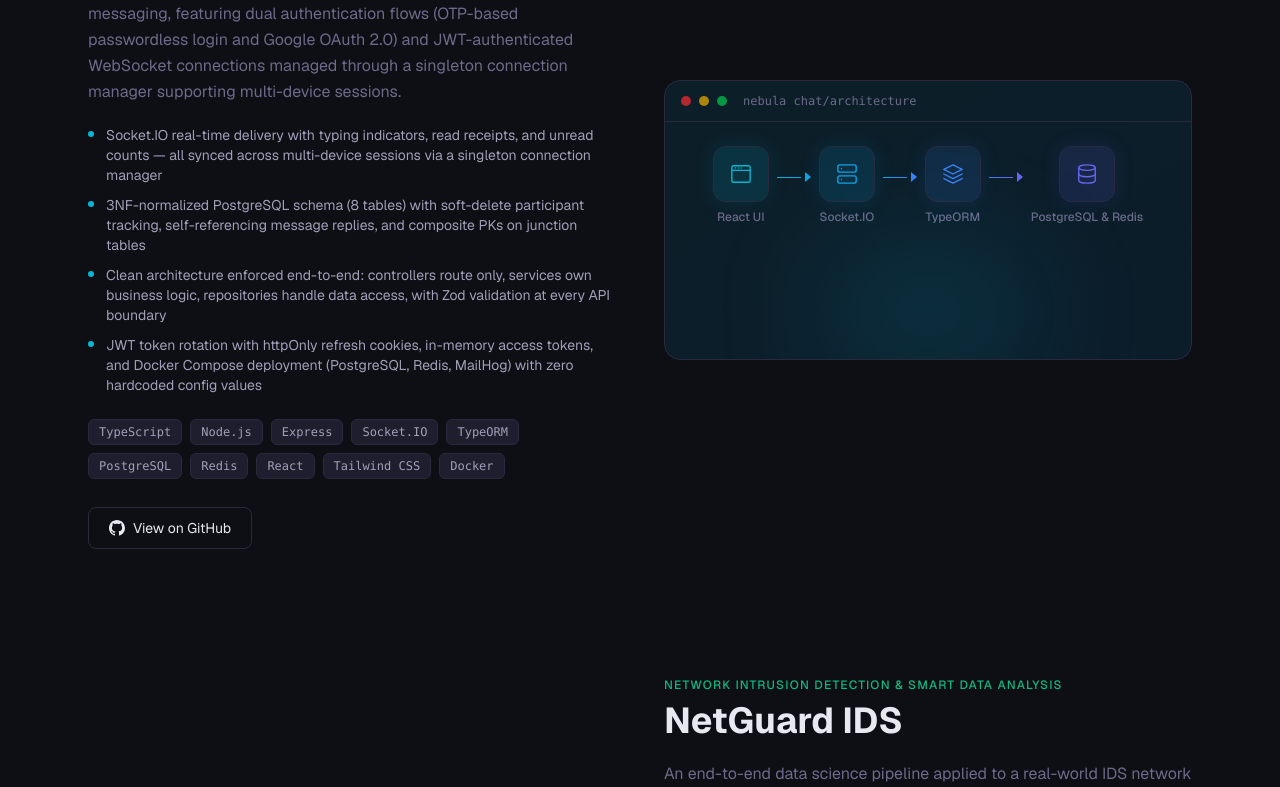
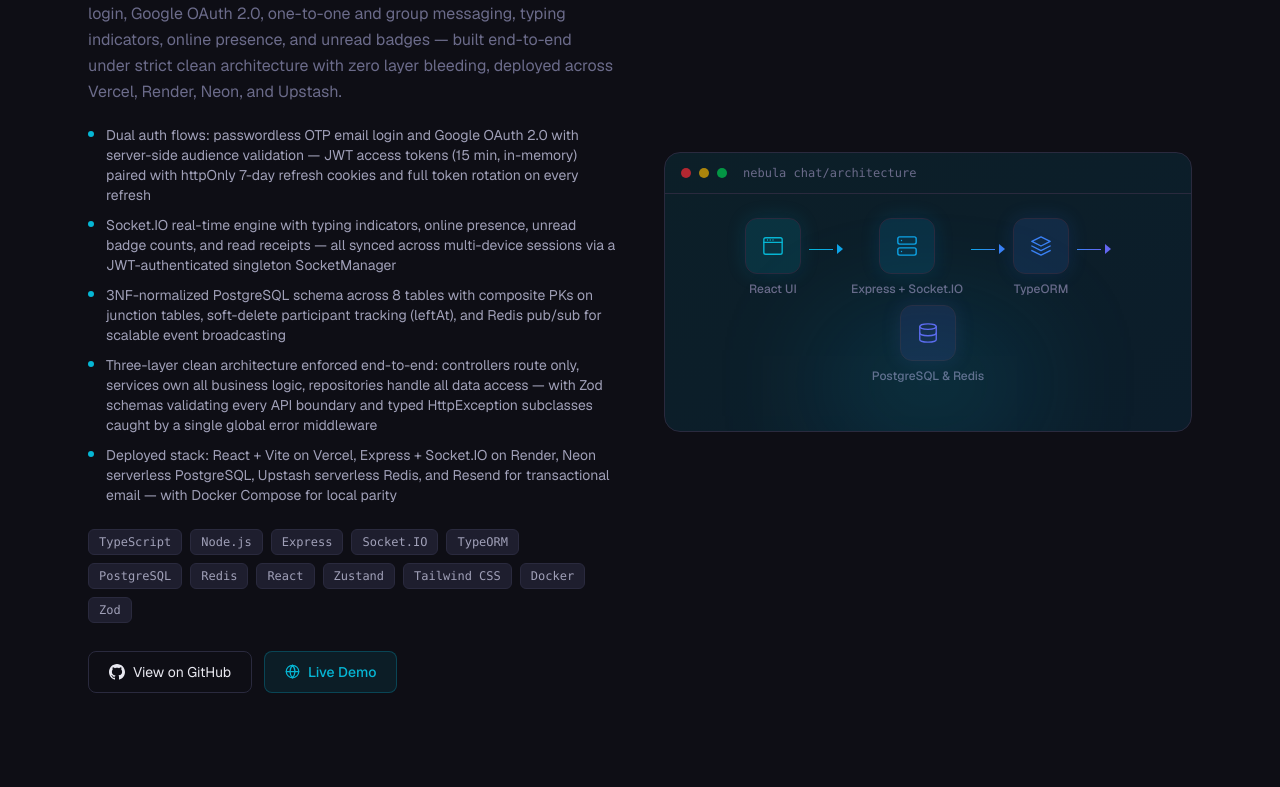
Before and after one commit to SabinPant/sabin-portfolio, a Next.js app: page / in a window 1280 px wide. Shown: the part 5560-6347 px from the top of the page. Built offline with nearby package versions, Linux system fonts and the light colour scheme.

Commit message:
added live link to nebula chat

```diff
--- a/components/sections/Projects.tsx
+++ b/components/sections/Projects.tsx
@@ -33,14 +33,15 @@
   },
   {
     title: "Nebula Chat",
-    subtitle: "Real-Time Chat Application",
+    subtitle: "Production-Grade Real-Time Chat Application",
     description:
-      "A production-grade real-time chat platform with one-to-one and group messaging, featuring dual authentication flows (OTP-based passwordless login and Google OAuth 2.0) and JWT-authenticated WebSocket connections managed through a singleton connection manager supporting multi-device sessions.",
+      "A full-stack, production-deployed chat platform with passwordless OTP login, Google OAuth 2.0, one-to-one and group messaging, typing indicators, online presence, and unread badges — built end-to-end under strict clean architecture with zero layer bleeding, deployed across Vercel, Render, Neon, and Upstash.",
     highlights: [
-      "Socket.IO real-time delivery with typing indicators, read receipts, and unread counts — all synced across multi-device sessions via a singleton connection manager",
-      "3NF-normalized PostgreSQL schema (8 tables) with soft-delete participant tracking, self-referencing message replies, and composite PKs on junction tables",
-      "Clean architecture enforced end-to-end: controllers route only, services own business logic, repositories handle data access, with Zod validation at every API boundary",
-      "JWT token rotation with httpOnly refresh cookies, in-memory access tokens, and Docker Compose deployment (PostgreSQL, Redis, MailHog) with zero hardcoded config values",
+      "Dual auth flows: passwordless OTP email login and Google OAuth 2.0 with server-side audience validation — JWT access tokens (15 min, in-memory) paired with httpOnly 7-day refresh cookies and full token rotation on every refresh",
+      "Socket.IO real-time engine with typing indicators, online presence, unread badge counts, and read receipts — all synced across multi-device sessions via a JWT-authenticated singleton SocketManager",
+      "3NF-normalized PostgreSQL schema across 8 tables with composite PKs on junction tables, soft-delete participant tracking (leftAt), and Redis pub/sub for scalable event broadcasting",
+      "Three-layer clean architecture enforced end-to-end: controllers route only, services own all business logic, repositories handle all data access — with Zod schemas validating every API boundary and typed HttpException subclasses caught by a single global error middleware",
+      "Deployed stack: React + Vite on Vercel, Express + Socket.IO on Render, Neon serverless PostgreSQL, Upstash serverless Redis, and Resend for transactional email — with Docker Compose for local parity",
     ],
     stack: [
       "TypeScript",
@@ -51,16 +52,19 @@
       "PostgreSQL",
       "Redis",
       "React",
+      "Zustand",
       "Tailwind CSS",
       "Docker",
+      "Zod",
     ],
     github: "https://github.com/Sabinpabt23/nebula-chat",
+    demo: "https://nebula-chat-seven.vercel.app",
     color: "from-cyan-500/10 to-sky-500/10",
     border: "hover:border-cyan-500/50",
     accent: "#06b6d4",
     arch: [
       { label: "React UI", icon: "browser", color: "#06b6d4" },
-      { label: "Socket.IO", icon: "server", color: "#0ea5e9" },
+      { label: "Express + Socket.IO", icon: "server", color: "#0ea5e9" },
       { label: "TypeORM", icon: "layers", color: "#3b82f6" },
       { label: "PostgreSQL & Redis", icon: "database", color: "#6366f1" },
     ],
@@ -386,7 +390,7 @@
                   ))}
                 </div>
 
-                <div className="flex gap-3 pt-2">
+                <div className="flex gap-3 pt-2 flex-wrap">
                   <a
                     href={project.github}
                     target="_blank"
@@ -403,6 +407,51 @@
                     </svg>
                     View on GitHub
                   </a>
+                  {"demo" in project && project.demo && (
+                    <a
+                      href={project.demo}
+                      target="_blank"
+                      rel="noopener noreferrer"
+                      className="inline-flex items-center gap-2 px-5 py-2.5 rounded-lg text-sm font-medium transition-all duration-200"
+                      style={{
+                        background: project.accent + "18",
+                        border: `1px solid ${project.accent}44`,
+                        color: project.accent,
+                      }}
+                      onMouseEnter={(e) => {
+                        (
+                          e.currentTarget as HTMLAnchorElement
+                        ).style.background = project.accent + "30";
+                        (
+                          e.currentTarget as HTMLAnchorElement
+                        ).style.borderColor = project.accent + "99";
+                      }}
+                      onMouseLeave={(e) => {
+                        (
+                          e.currentTarget as HTMLAnchorElement
+                        ).style.background = project.accent + "18";
+                        (
+                          e.currentTarget as HTMLAnchorElement
+                        ).style.borderColor = project.accent + "44";
+                      }}
+                    >
+                      <svg
+                        width="15"
+                        height="15"
+                        viewBox="0 0 24 24"
+                        fill="none"
+                        stroke="currentColor"
+                        strokeWidth="2"
+                        strokeLinecap="round"
+                        strokeLinejoin="round"
+                      >
+                        <circle cx="12" cy="12" r="10" />
+                        <line x1="2" y1="12" x2="22" y2="12" />
+                        <path d="M12 2a15.3 15.3 0 0 1 4 10 15.3 15.3 0 0 1-4 10 15.3 15.3 0 0 1-4-10 15.3 15.3 0 0 1 4-10z" />
+                      </svg>
+                      Live Demo
+                    </a>
+                  )}
                 </div>
               </div>
             </motion.div>
```
